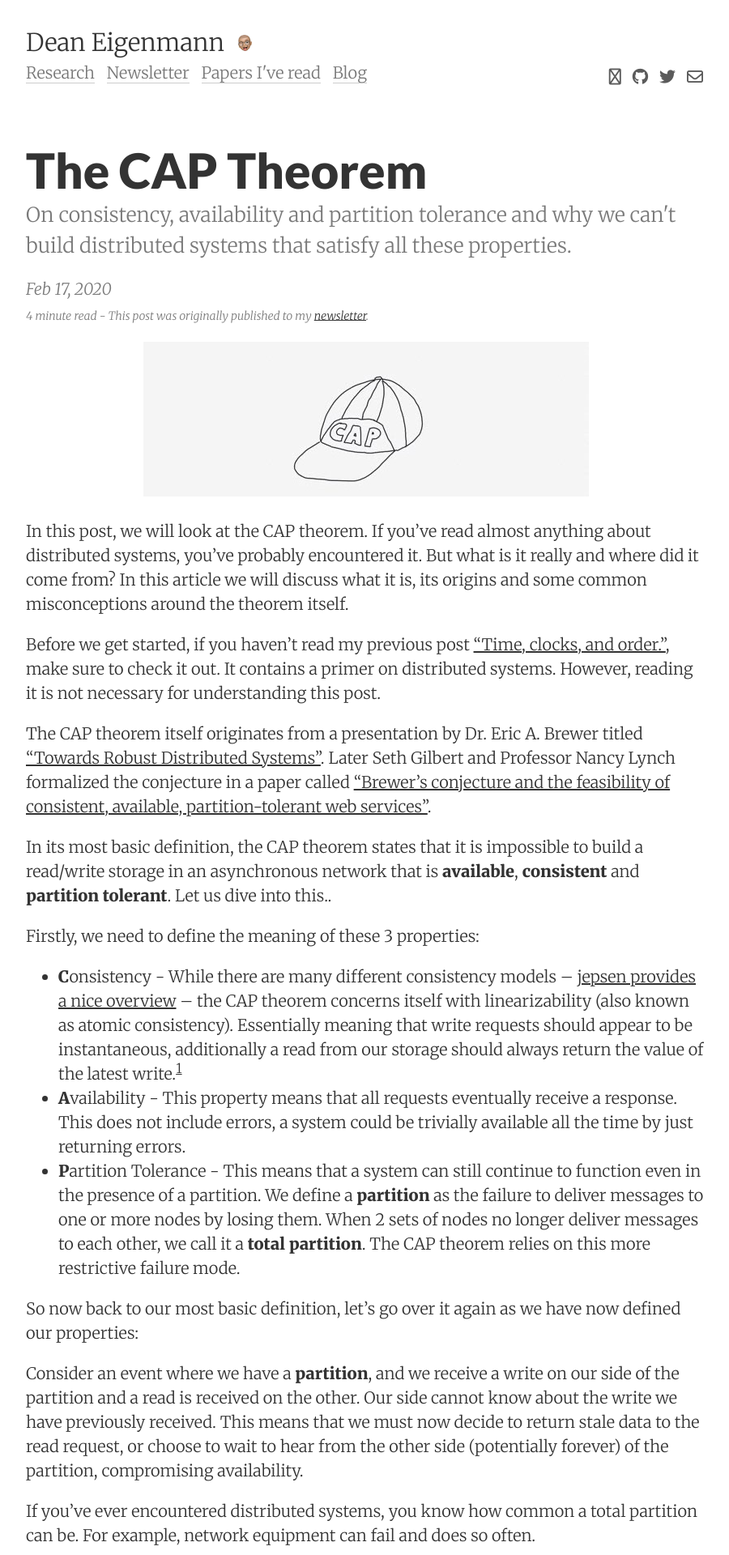
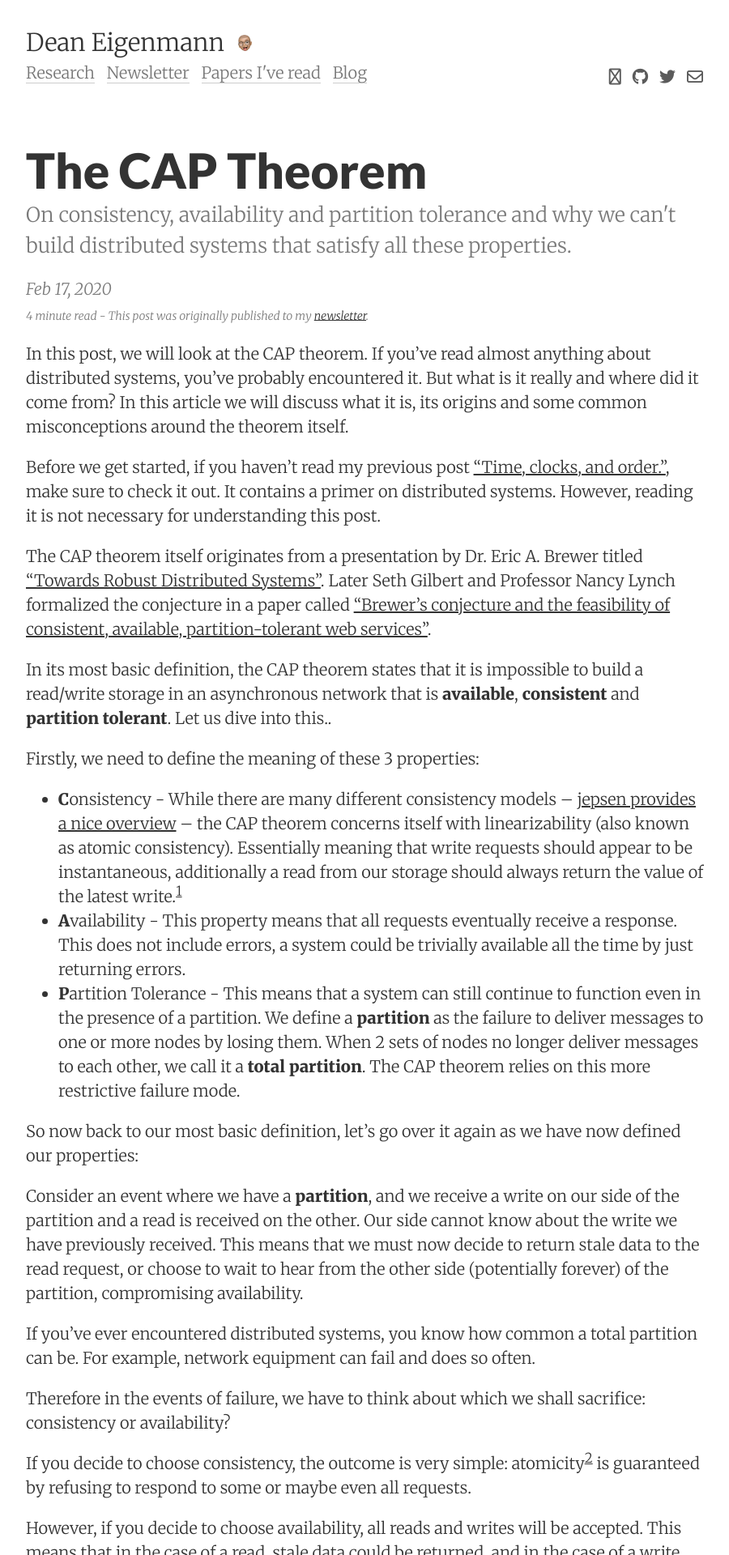
Before and after one commit to decanus/dean.eigenmann.me, a Jekyll site: the page built from _posts/2020-02-17-cap-theorem.md, in a window 1280 px wide. Shown: the top 1920 px of the page at 81% size, without its empty margins (188-1088 px from the left). Built offline with Jekyll 4.4.1, drawn with Linux system fonts in a browser that asks for light colours; nearby versions of some CDN libraries.

Commit message:
Update post.html

```diff
--- a/_layouts/post.html
+++ b/_layouts/post.html
@@ -30,7 +30,7 @@ layout: default
 
 <article class="post-content">
 
-  {% if page.image %}
+  {% if page.image and !page.hide_image %}
     <p class="post-image">
       <img src="{{ page.image }}" alt="{{ page.title }}">
     </p>
```
